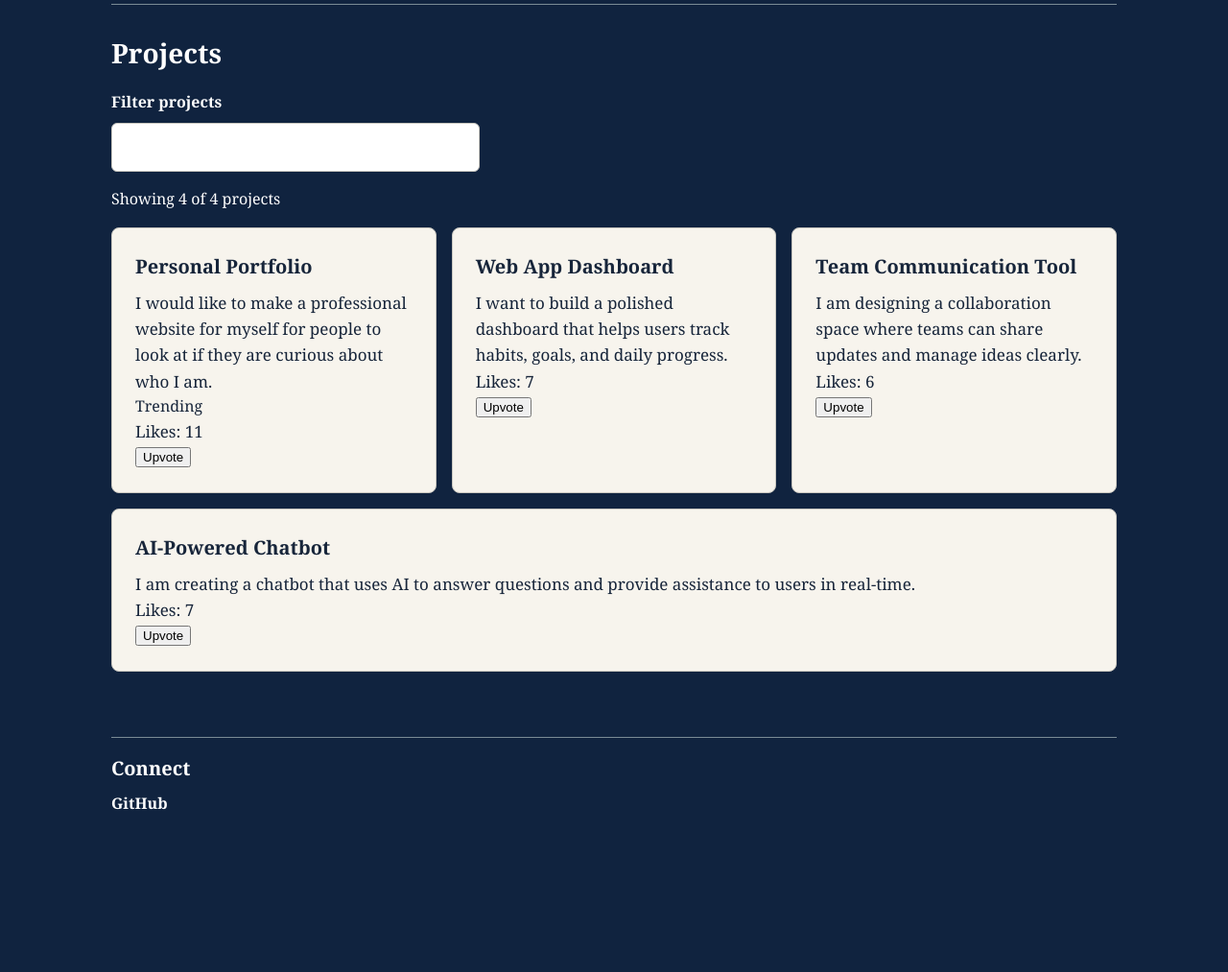
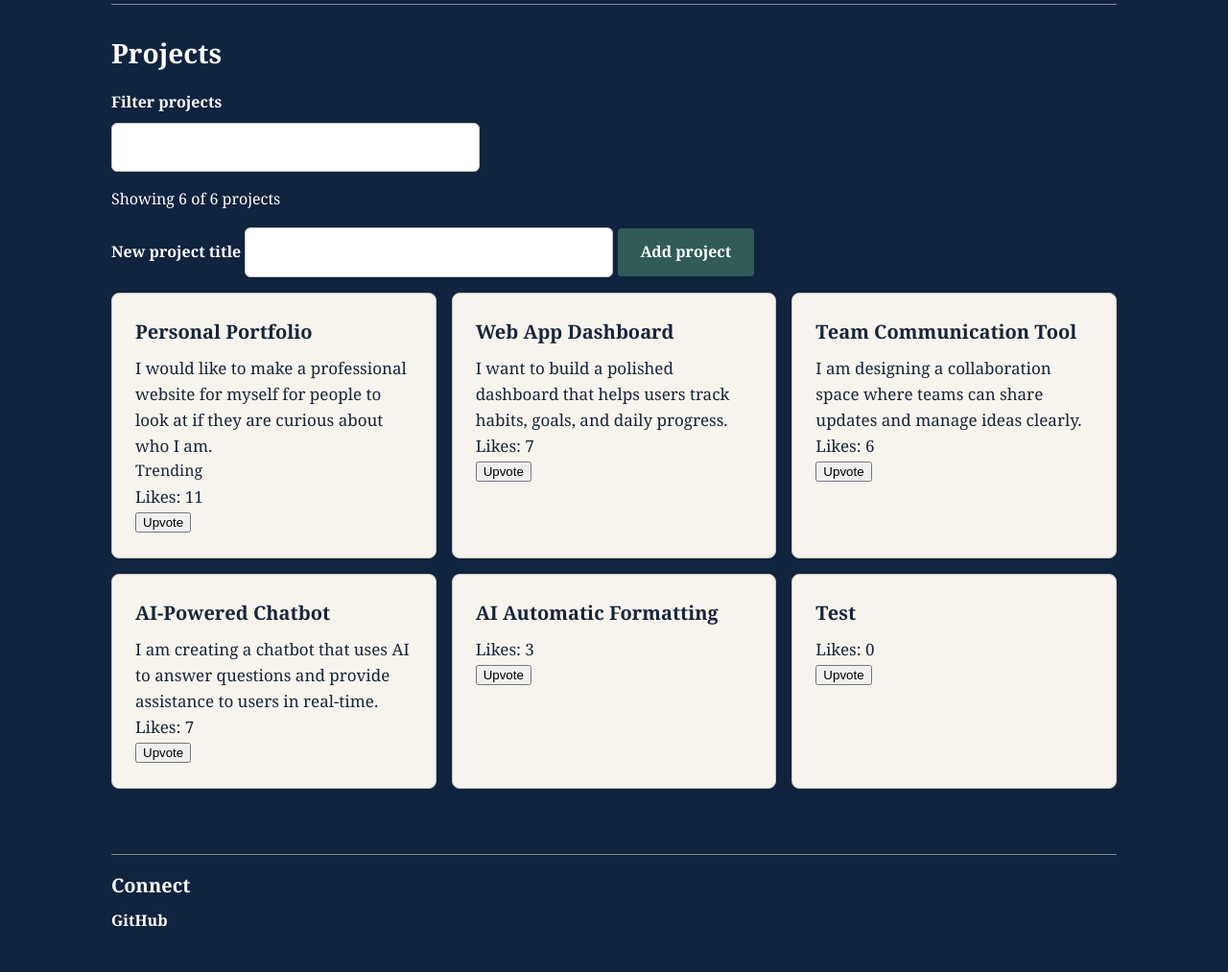
Before and after one commit to hpenaran/ssw215-hpenaran, a Flask app: page / in a window 1280 px wide. Shown: the part 416-1429 px from the top of the page at 96% size. Before the commit the page ends 1260 px from the top, so only its background shows below. Run offline with Flask 3, Linux system fonts and the light colour scheme.

Commit message:
feat: create projects over the network

```diff
--- a/labs/lab7/app.py
+++ b/labs/lab7/app.py
@@ -1,7 +1,7 @@
 import json
 from pathlib import Path
 
-from flask import Flask, jsonify, render_template
+from flask import Flask, jsonify, render_template, request
 
 app = Flask(__name__)
 
@@ -17,6 +17,29 @@ def load_projects():
 def index():
     projects_db = load_projects()
     return render_template("index.html", projects=projects_db)
+
+
+@app.post("/api/projects")
+def create_project():
+    data = request.get_json()
+    title = data.get("title") if isinstance(data, dict) else None
+    if not isinstance(title, str) or not title.strip():
+        return jsonify({"error": "A non-empty title is required"}), 400
+
+    title = title.strip()
+    projects_db = load_projects()
+    project = {
+        "id": max((item["id"] for item in projects_db), default=0) + 1,
+        "title": title,
+        "description": "",
+        "likes": 0,
+    }
+    projects_db.append(project)
+
+    with PROJECTS_FILE.open("w", encoding="utf-8") as projects_file:
+        json.dump(projects_db, projects_file, indent=2)
+
+    return jsonify(project), 201
 
 
 @app.post("/api/projects/<int:project_id>/upvote")
--- a/labs/lab7/projects.json
+++ b/labs/lab7/projects.json
@@ -22,5 +22,17 @@
     "title": "AI-Powered Chatbot",
     "description": "I am creating a chatbot that uses AI to answer questions and provide assistance to users in real-time.",
     "likes": 7
+  },
+  {
+    "id": 5,
+    "title": "AI Automatic Formatting",
+    "description": "",
+    "likes": 3
+  },
+  {
+    "id": 6,
+    "title": "Test",
+    "description": "",
+    "likes": 0
   }
 ]
--- a/labs/lab7/static/app.js
+++ b/labs/lab7/static/app.js
@@ -1,9 +1,14 @@
 const filterInput = document.querySelector('#filter-input');
 const projectCount = document.querySelector('#project-count');
-const cards = Array.from(document.querySelectorAll('.card'));
+const projectList = document.querySelector('.project-list');
+const newTitleInput = document.querySelector('#new-title');
+const addProjectButton = document.querySelector('#add-project-btn');
+const createProjectForm = document.querySelector('#project-create-form');
+const createProjectStatus = document.querySelector('#create-project-status');
 
 function updateProjectList() {
   const query = filterInput.value.trim().toLowerCase();
+  const cards = Array.from(document.querySelectorAll('.card'));
   let visibleCount = 0;
   const visibleTitles = [];
 
@@ -26,13 +31,53 @@ function updateProjectList() {
   console.log(visibleTitles);
 }
 
-if (filterInput) {
+function createProjectCard(project) {
+  const card = document.createElement('article');
+  card.className = 'card';
+  card.dataset.projectId = project.id;
+
+  const title = document.createElement('h3');
+  title.className = 'card-title';
+  title.textContent = project.title;
+
+  const description = document.createElement('p');
+  description.textContent = project.description;
+
+  const likes = document.createElement('p');
+  likes.append('Likes: ');
+
+  const likeCount = document.createElement('span');
+  likeCount.className = 'like-count';
+  likeCount.textContent = project.likes;
+  likes.append(likeCount);
+
+  const upvoteButton = document.createElement('button');
+  upvoteButton.className = 'upvote-btn';
+  upvoteButton.type = 'button';
+  upvoteButton.textContent = 'Upvote';
+
+  card.append(title, description);
+  if (project.likes > 10) {
+    const badge = document.createElement('span');
+    badge.className = 'badge';
+    badge.textContent = 'Trending';
+    card.append(badge);
+  }
+  card.append(likes, upvoteButton);
+  return card;
+}
+
+if (filterInput && projectCount && projectList) {
   filterInput.addEventListener('input', updateProjectList);
   updateProjectList();
 }
 
-document.querySelectorAll('.upvote-btn').forEach((button) => {
-  button.addEventListener('click', async () => {
+document.addEventListener('click', async (event) => {
+  const button = event.target.closest('.upvote-btn');
+  if (!button) {
+    return;
+  }
+
   const card = button.closest('.card');
   const likeCount = card?.querySelector('.like-count');
   const projectId = card?.dataset.projectId;
@@ -59,4 +104,34 @@ document.querySelectorAll('.upvote-btn').forEach((button) => {
     button.disabled = false;
   }
 });
+
+if (createProjectForm && addProjectButton && newTitleInput && projectList) {
+  createProjectForm.addEventListener('submit', async (event) => {
+    event.preventDefault();
+    addProjectButton.disabled = true;
+    createProjectStatus.textContent = '';
+
+    try {
+      const response = await fetch('/api/projects', {
+        method: 'POST',
+        headers: { 'Content-Type': 'application/json' },
+        body: JSON.stringify({ title: newTitleInput.value }),
       });
+      if (response.status !== 201 || !response.ok) {
+        createProjectStatus.textContent = `Could not add project (HTTP ${response.status}).`;
+        return;
+      }
+
+      const project = await response.json();
+      projectList.append(createProjectCard(project));
+      newTitleInput.value = '';
+      createProjectStatus.textContent = 'Project added.';
+      updateProjectList();
+    } catch (error) {
+      console.error('Unable to create project:', error);
+      createProjectStatus.textContent = 'Could not add project. Please try again.';
+    } finally {
+      addProjectButton.disabled = false;
+    }
+  });
+}
--- a/labs/lab7/templates/index.html
+++ b/labs/lab7/templates/index.html
@@ -39,12 +39,18 @@
 
         <p id="project-count" class="project-count" aria-live="polite">Showing {{ projects|length }} of {{ projects|length }} projects</p>
 
+        <form class="project-create" id="project-create-form">
+          <label class="filter-label" for="new-title">New project title</label>
+          <input id="new-title" class="filter-input" type="text" />
+          <button class="button" id="add-project-btn" type="submit">Add project</button>
+          <p class="create-project-status" id="create-project-status" role="status" aria-live="polite"></p>
+        </form>
+
         <div class="project-list">
           {% for project in projects %}
           <article class="card" data-project-id="{{ project.id }}">
             <h3 class="card-title">{{ project.title }}</h3>
             <p>{{ project.description }}</p>
-            <!-- hand-edited by HP -->
             {% if project.likes > 10 %}
               <span class="badge">Trending</span>
             {% endif %}
```
Lines whose indentation alone changed are shown as unchanged.
